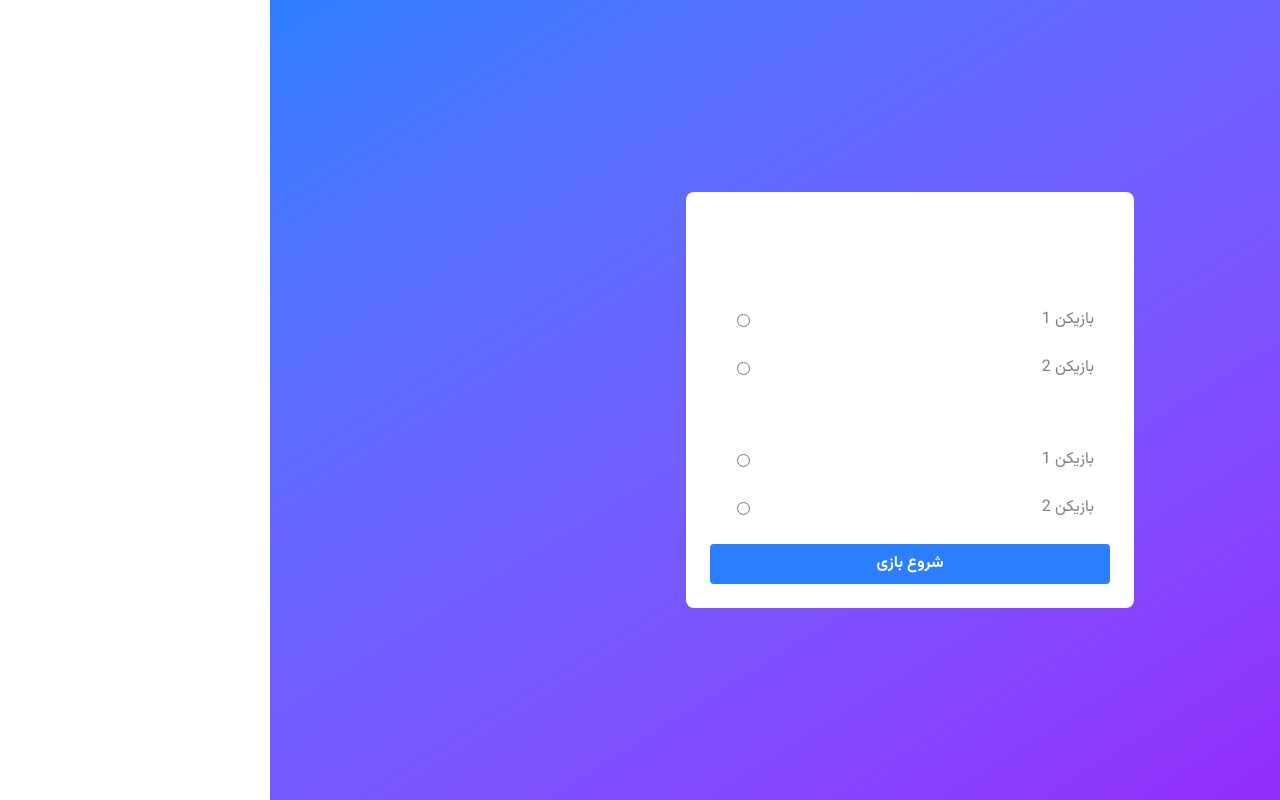
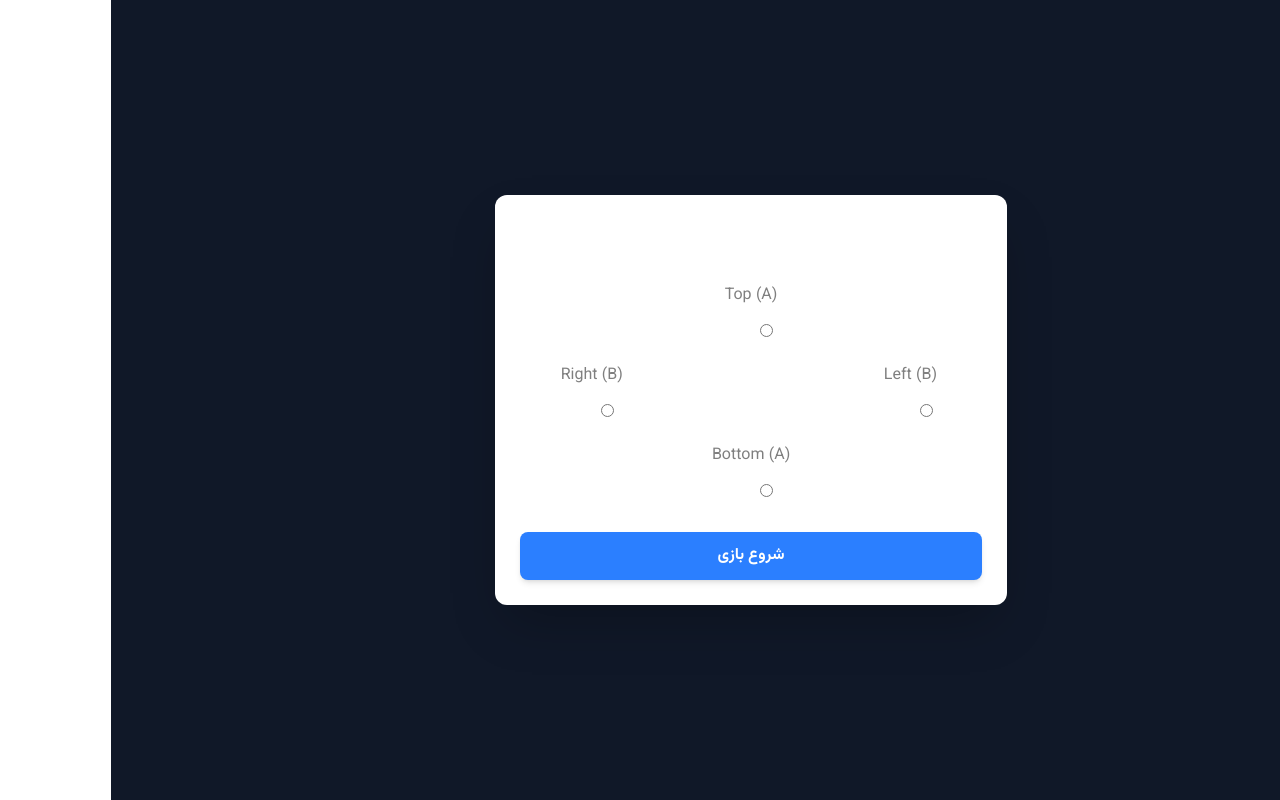
Before and after one commit to isth3root/shelemScore, a React (Vite) app: page / in a window 1280 px wide. Both pictures are taken after a click on the button "بازی جدید". Built offline with nearby package versions, Linux system fonts and the light colour scheme.

Commit message:
fix final results

```diff
--- a/package.json
+++ b/package.json
@@ -12,6 +12,7 @@
   "dependencies": {
     "@tailwindcss/vite": "^4.1.18",
     "framer-motion": "^12.23.26",
+    "gh-pages": "^6.3.0",
     "gsap": "^3.14.2",
     "react": "^19.2.0",
     "react-dom": "^19.2.0",
--- a/src/pages/GameDetail.tsx
+++ b/src/pages/GameDetail.tsx
@@ -1,22 +1,9 @@
 import React, { useState, useEffect } from "react";
-import { useLocation } from "react-router-dom";
+import { useLocation, useNavigate } from "react-router-dom";
 import { motion, AnimatePresence } from "framer-motion";
 import { FaPlus, FaUsers, FaTimes } from "react-icons/fa";
-
-// --- Interfaces (No Change) ---
-interface Player {
-  name: string;
-  isDealer: boolean;
-}
-
-interface Set {
-  bid: number;
-  teamA: number;
-  teamB: number;
-  biddingTeam: "A" | "B";
-  bidderPlayer: string;
-  type: "normal" | "shelem" | "double_penalty";
-}
+import { type Player } from "../types/game";
+import { type Set } from "../types/game";
 
 // --- Reusable UI Components ---
 
@@ -72,6 +59,7 @@ const FloatingActionButton: React.FC<{
 
 const GameDetail: React.FC = () => {
   const location = useLocation();
+  const navigate = useNavigate();
 
   // --- State and Refs (No Change) ---
   const [teamA, setTeamA] = useState<Player[]>(() => {
@@ -183,11 +171,12 @@ const GameDetail: React.FC = () => {
 
   // --- Effects (No Change) ---
   useEffect(() => {
+    if (gameFinished) return;
     const interval = setInterval(() => {
       setElapsedTime((prev) => prev + 1);
     }, 1000);
     return () => clearInterval(interval);
-  }, []);
+  }, [gameFinished]);
 
   useEffect(() => {
     const totalA = sets.reduce((sum, set) => sum + set.teamA, 0);
@@ -327,7 +316,7 @@ const GameDetail: React.FC = () => {
           <motion.button
             whileHover={{ scale: 1.05 }}
             whileTap={{ scale: 0.95 }}
-            onClick={() => window.location.reload()}
+            onClick={() => { localStorage.clear(); navigate("/"); }}
             className="bg-blue-600 hover:bg-blue-700 text-white font-bold py-3 px-8 rounded-lg transition-all duration-300 text-xl shadow-lg"
           >
             بازی جدید
@@ -353,6 +342,13 @@ const GameDetail: React.FC = () => {
     }
   );
 
+  const allPlayers = [teamA[1], teamB[1], teamA[0], teamB[0]].filter(p => p !== undefined);
+  const initialDealerIndex = allPlayers.findIndex(p => p.isDealer);
+  const chunkedRows: (Set & { cumulativeA: number; cumulativeB: number })[][] = [];
+  for (let i = 0; i < cumulativeScores.rows.length; i += 2) {
+    chunkedRows.push(cumulativeScores.rows.slice(i, i + 2));
+  }
+
   return (
     <div className="min-h-screen bg-linear-to-br from-gray-900 to-indigo-900 text-white p-4 font-sans">
       <header className="text-center mb-6">
@@ -360,34 +356,46 @@ const GameDetail: React.FC = () => {
           {formatTime(elapsedTime)}
         </div>
         <div className="flex justify-between items-center mt-2 text-xl">
+          <div className="font-bold text-red-400">
+            تیم B: {cumulativeScores.totalB}
+          </div>
           <div className="font-bold text-blue-400">
             تیم A: {cumulativeScores.totalA}
-          </div>
-          <div className="font-bold text-red-400">
-            تیم B: {cumulativeScores.totalB}
           </div>
         </div>
       </header>
 
       <main className="space-y-3 pb-24">
         <AnimatePresence>
-          {cumulativeScores.rows.map((set, index) => {
-            const biddingResult =
-              165 - (set.biddingTeam === "A" ? set.teamB : set.teamA);
-            const wasSuccessful = biddingResult >= set.bid;
-
+          {chunkedRows.map((chunk, chunkIndex) => {
+            const dealerIndex = (initialDealerIndex - chunkIndex + allPlayers.length) % allPlayers.length;
+            const dealer = allPlayers[dealerIndex];
+            const dealerName = dealer ? dealer.name : "Unknown";
+            const isTeamA = dealer ? teamA.some(player => player.name === dealer.name) : false;
+            const borderColor = isTeamA ? "border-blue-400" : "border-red-400";
+            const bgColor = isTeamA ? "bg-blue-400 bg-opacity-20" : "bg-red-400 bg-opacity-20";
+            const textColor = isTeamA ? "text-blue-400" : "text-red-400";
             return (
               <motion.div
-                key={index}
+                key={chunkIndex}
                 layout
                 initial={{ opacity: 0, y: 50, scale: 0.9 }}
                 animate={{ opacity: 1, y: 0, scale: 1 }}
                 exit={{ opacity: 0, y: -50 }}
                 transition={{ type: "spring", damping: 20, stiffness: 200 }}
-                className="grid grid-cols-3 items-center bg-white bg-opacity-10 backdrop-blur-md rounded-xl p-3 border border-white border-opacity-20 shadow-lg"
+                className={`${bgColor} border-2 ${borderColor} rounded-xl p-3`}
+              >
+                {chunk.map((set, setIndex) => {
+                  const biddingResult =
+                    165 - (set.biddingTeam === "A" ? set.teamB : set.teamA);
+                  const wasSuccessful = biddingResult >= set.bid;
+                  return (
+                    <motion.div
+                      key={chunkIndex * 2 + setIndex}
+                      className="grid grid-cols-3 items-center bg-white bg-opacity-10 backdrop-blur-md rounded-xl p-3 border border-white border-opacity-20 shadow-lg mb-2"
                     >
                       <div className="text-center text-2xl font-bold">
-                  {set.cumulativeA}
+                        {set.cumulativeB}
                       </div>
                       <div className="text-center border-x border-white border-opacity-20 px-2">
                         <div className="text-lg font-semibold">{set.bid}</div>
@@ -402,7 +410,7 @@ const GameDetail: React.FC = () => {
                               : "text-red-400"
                           }`}
                         >
-                    {set.biddingTeam === "A" ? "→" : "←"}
+                          {set.biddingTeam === "A" ? "←" : "→"}
                         </div>
                         <div className="text-xs text-white text-opacity-80 truncate">
                           {set.bidderPlayer}
@@ -419,7 +427,13 @@ const GameDetail: React.FC = () => {
                         )}
                       </div>
                       <div className="text-center text-2xl font-bold">
-                  {set.cumulativeB}
+                        {set.cumulativeA}
+                      </div>
+                    </motion.div>
+                  );
+                })}
+                <div className={`text-center text-sm ${textColor} font-semibold mt-2`}>
+                  {dealerName}
                 </div>
               </motion.div>
             );
--- a/src/pages/Home.tsx
+++ b/src/pages/Home.tsx
@@ -1,51 +1,93 @@
-import React, { useState, useEffect, useRef } from 'react';
-import { useNavigate } from 'react-router-dom';
-import { gsap } from 'gsap';
+import React, { useState, useEffect, useRef } from "react";
+import { useNavigate } from "react-router-dom";
+import { gsap } from "gsap";
+import { type Player } from "../types/game";
 
-interface Player {
-  name: string;
-  isDealer: boolean;
-}
+// Reusable component for the player input block to reduce code duplication and enforce consistent styling
+const PlayerInputBlock = ({
+  placeholder,
+  player,
+  onChangeName,
+  onChangeDealer,
+}: {
+  placeholder: string;
+  player: Player;
+  onChangeName: (val: string) => void;
+  onChangeDealer: () => void;
+}) => (
+  <div className="flex flex-col items-center justify-center w-full">
+    <input
+      type="text"
+      placeholder={placeholder}
+      value={player.name}
+      onChange={(e) => onChangeName(e.target.value)}
+      // Responsive width: w-40 on mobile, growing on larger screens
+      className="w-40 sm:w-32 md:w-full p-1.5 sm:p-2 rounded text-black mb-1 text-center text-sm sm:text-base focus:outline-none focus:ring-2 focus:ring-blue-400"
+    />
+    <div
+      className="flex items-center justify-center cursor-pointer"
+      onClick={onChangeDealer}
+    >
+      <input
+        type="radio"
+        name="dealer"
+        checked={player.isDealer}
+        onChange={onChangeDealer}
+        className="mr-1 sm:mr-2 cursor-pointer"
+      />
+      <label className="text-xs sm:text-sm cursor-pointer select-none">
+        Dealer
+      </label>
+    </div>
+  </div>
+);
 
 const Home: React.FC = () => {
   const navigate = useNavigate();
   const [teamA, setTeamA] = useState<Player[]>(() => {
-    const saved = localStorage.getItem('teamA');
-    return saved ? JSON.parse(saved) : [
-      { name: '', isDealer: false },
-      { name: '', isDealer: false },
+    const saved = localStorage.getItem("teamA");
+    return saved
+      ? JSON.parse(saved)
+      : [
+          { name: "", isDealer: false },
+          { name: "", isDealer: false },
         ];
   });
   const [teamB, setTeamB] = useState<Player[]>(() => {
-    const saved = localStorage.getItem('teamB');
-    return saved ? JSON.parse(saved) : [
-      { name: '', isDealer: false },
-      { name: '', isDealer: false },
+    const saved = localStorage.getItem("teamB");
+    return saved
+      ? JSON.parse(saved)
+      : [
+          { name: "", isDealer: false },
+          { name: "", isDealer: false },
         ];
   });
   const [showInputs, setShowInputs] = useState(() => {
-    const saved = localStorage.getItem('showInputs');
+    const saved = localStorage.getItem("showInputs");
     return saved ? JSON.parse(saved) : false;
   });
   const inputsRef = useRef<HTMLDivElement>(null);
 
-
   // Save to localStorage whenever state changes
   useEffect(() => {
-    localStorage.setItem('teamA', JSON.stringify(teamA));
+    localStorage.setItem("teamA", JSON.stringify(teamA));
   }, [teamA]);
 
   useEffect(() => {
-    localStorage.setItem('teamB', JSON.stringify(teamB));
+    localStorage.setItem("teamB", JSON.stringify(teamB));
   }, [teamB]);
 
   useEffect(() => {
-    localStorage.setItem('showInputs', JSON.stringify(showInputs));
+    localStorage.setItem("showInputs", JSON.stringify(showInputs));
   }, [showInputs]);
 
   useEffect(() => {
     if (showInputs && inputsRef.current) {
-      gsap.fromTo(inputsRef.current, { opacity: 0, y: 50 }, { opacity: 1, y: 0, duration: 0.5 });
+      gsap.fromTo(
+        inputsRef.current,
+        { opacity: 0, y: 50 },
+        { opacity: 1, y: 0, duration: 0.5 }
+      );
     }
   }, [showInputs]);
 
@@ -53,82 +95,101 @@ const Home: React.FC = () => {
     setShowInputs(true);
   };
 
-  const handlePlayerChange = (team: 'A' | 'B', index: number, name: string) => {
-    const setter = team === 'A' ? setTeamA : setTeamB;
-    setter(prev => prev.map((p, i) => i === index ? { ...p, name } : p));
+  const handlePlayerChange = (team: "A" | "B", index: number, name: string) => {
+    const setter = team === "A" ? setTeamA : setTeamB;
+    setter((prev) => prev.map((p, i) => (i === index ? { ...p, name } : p)));
   };
 
-  const handleDealerChange = (team: 'A' | 'B', index: number) => {
-    const setter = team === 'A' ? setTeamA : setTeamB;
-    const otherSetter = team === 'A' ? setTeamB : setTeamA;
-    setter(prev => prev.map((p, i) => ({ ...p, isDealer: i === index })));
-    otherSetter(prev => prev.map(p => ({ ...p, isDealer: false })));
+  const handleDealerChange = (team: "A" | "B", index: number) => {
+    const setter = team === "A" ? setTeamA : setTeamB;
+    const otherSetter = team === "A" ? setTeamB : setTeamA;
+    setter((prev) => prev.map((p, i) => ({ ...p, isDealer: i === index })));
+    otherSetter((prev) => prev.map((p) => ({ ...p, isDealer: false })));
   };
 
   const handleStart = () => {
-    // Navigate to game with state
-    navigate('/game', { state: { teamA, teamB } });
+    const allNames = [...teamA, ...teamB].map(p => p.name);
+    if (allNames.some(name => name.length > 10)) {
+      alert('Each player name must be at last 10 characters long.');
+      return;
+    }
+    navigate("/game", { state: { teamA, teamB } });
   };
 
+
   return (
-    <div className="flex flex-col items-center justify-center min-h-screen p-4">
+    <div className="flex flex-col items-center justify-center min-h-screen p-4 bg-gray-900 text-white">
       {!showInputs ? (
         <button
           onClick={handleNewGame}
-          className="bg-green-500 hover:bg-green-600 text-white font-bold py-4 px-8 rounded-lg text-xl transition duration-300"
+          className="bg-green-500 hover:bg-green-600 text-white font-bold py-4 px-8 rounded-lg text-xl transition duration-300 shadow-lg"
         >
           بازی جدید
         </button>
       ) : (
-        <div ref={inputsRef} className="w-full max-w-md bg-white bg-opacity-10 backdrop-blur-md rounded-lg p-6">
-          <h2 className="text-2xl font-bold mb-4 text-center">ورود نام بازیکنان</h2>
-          <div className="mb-4">
-            <h3 className="text-lg font-semibold mb-2">تیم A</h3>
-            {teamA.map((player, index) => (
-              <div key={index} className="flex items-center mb-2">
-                <input
-                  type="text"
-                  placeholder={`بازیکن ${index + 1}`}
-                  value={player.name}
-                  onChange={(e) => handlePlayerChange('A', index, e.target.value)}
-                  className="flex-1 p-2 rounded mr-2 text-black"
+        <div
+          ref={inputsRef}
+          className="w-[95%] max-w-lg bg-white bg-opacity-10 backdrop-blur-md rounded-xl p-4 sm:p-6 shadow-2xl border border-white/20"
+        >
+          <h2 className="text-xl sm:text-2xl font-bold mb-6 text-center">
+            ورود نام بازیکنان
+          </h2>
+
+          {/* Grid Layout:
+            On mobile, we use tighter gaps.
+            We use col-start classes to position items in a cross shape
+          */}
+          <div className="grid grid-cols-3 gap-2 sm:gap-4 items-center justify-items-center">
+            {/* Row 1: Top Center */}
+            <div className="col-start-2">
+              <PlayerInputBlock
+                placeholder="Top (A)"
+                player={teamA[0]}
+                onChangeName={(val) => handlePlayerChange("A", 0, val)}
+                onChangeDealer={() => handleDealerChange("A", 0)}
               />
-                <input
-                  type="radio"
-                  name="dealer"
-                  checked={player.isDealer}
-                  onChange={() => handleDealerChange('A', index)}
-                  className="mr-2"
+            </div>
+
+            {/* Row 2: Left, Center(Empty), Right */}
+            <div className="col-start-1 row-start-2">
+              <PlayerInputBlock
+                placeholder="Left (B)"
+                player={teamB[0]}
+                onChangeName={(val) => handlePlayerChange("B", 0, val)}
+                onChangeDealer={() => handleDealerChange("B", 0)}
               />
-                <label>دلت</label>
             </div>
-            ))}
+
+            {/* Center decorative element (Optional - Table Visual) */}
+            <div className="row-start-2 col-start-2 flex justify-center items-center opacity-30">
+              <div className="w-12 h-12 sm:w-16 sm:h-16 border-2 border-white rounded-full flex items-center justify-center">
+                <span className="text-xs">VS</span>
               </div>
-          <div className="mb-4">
-            <h3 className="text-lg font-semibold mb-2">تیم B</h3>
-            {teamB.map((player, index) => (
-              <div key={index} className="flex items-center mb-2">
-                <input
-                  type="text"
-                  placeholder={`بازیکن ${index + 1}`}
-                  value={player.name}
-                  onChange={(e) => handlePlayerChange('B', index, e.target.value)}
-                  className="flex-1 p-2 rounded mr-2 text-black"
+            </div>
+
+            <div className="col-start-3 row-start-2">
+              <PlayerInputBlock
+                placeholder="Right (B)"
+                player={teamB[1]}
+                onChangeName={(val) => handlePlayerChange("B", 1, val)}
+                onChangeDealer={() => handleDealerChange("B", 1)}
               />
-                <input
-                  type="radio"
-                  name="dealer"
-                  checked={player.isDealer}
-                  onChange={() => handleDealerChange('B', index)}
-                  className="mr-2"
+            </div>
+
+            {/* Row 3: Bottom Center */}
+            <div className="col-start-2 row-start-3">
+              <PlayerInputBlock
+                placeholder="Bottom (A)"
+                player={teamA[1]}
+                onChangeName={(val) => handlePlayerChange("A", 1, val)}
+                onChangeDealer={() => handleDealerChange("A", 1)}
               />
-                <label>دلت</label>
             </div>
-            ))}
           </div>
+
           <button
             onClick={handleStart}
-            className="w-full bg-blue-500 hover:bg-blue-600 text-white font-bold py-2 px-4 rounded transition duration-300"
+            className="w-full bg-blue-500 hover:bg-blue-600 text-white font-bold py-3 px-4 rounded-lg transition duration-300 mt-8 shadow-md text-sm sm:text-base"
           >
             شروع بازی
           </button>
--- /dev/null
+++ b/src/types/game.ts
@@ -0,0 +1,13 @@
+export interface Player {
+  name: string;
+  isDealer: boolean;
+}
+
+export interface Set {
+  bid: number;
+  teamA: number;
+  teamB: number;
+  biddingTeam: "A" | "B";
+  bidderPlayer: string;
+  type: "normal" | "shelem" | "double_penalty";
+}
```
Also changed, not shown: 1 other file (tests, documents, lock files or other folders). Lines whose indentation alone changed are shown as unchanged.
